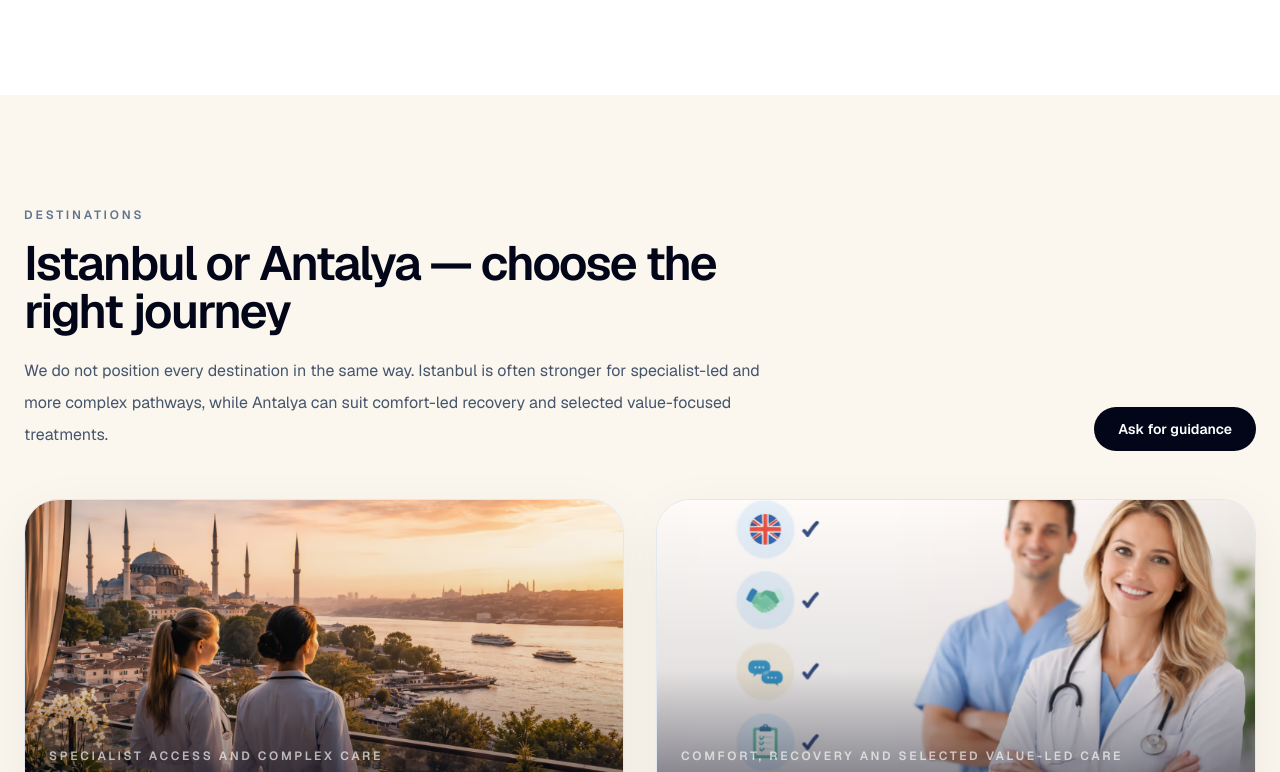
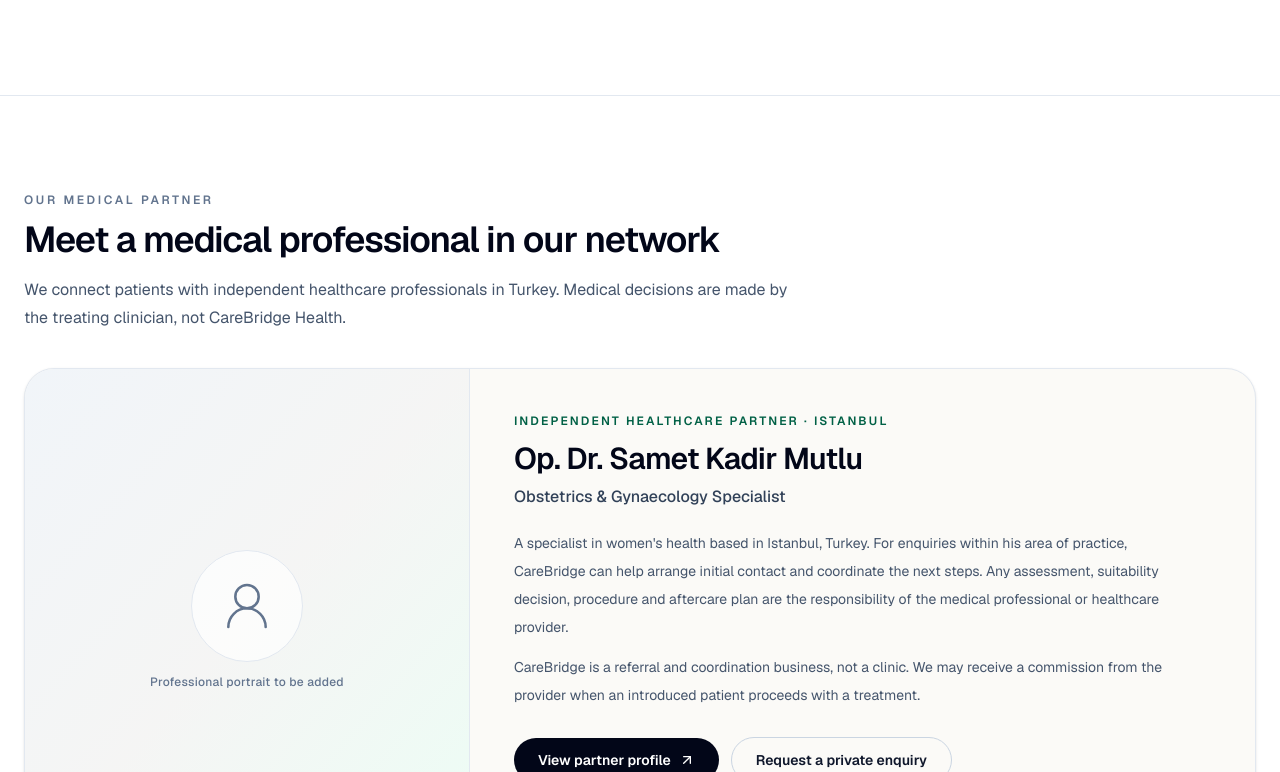
Before and after one commit to LyatifAhmed/carebridgehealth, a Next.js app: page / in a window 1280 px wide. Shown: the part 5788-6560 px from the top of the page. Built offline with nearby package versions, Linux system fonts and the light colour scheme.

Commit message:
Show medical partner section on CareBridge homepage

```diff
--- a/app/components/HomePageClient.tsx
+++ b/app/components/HomePageClient.tsx
@@ -7,6 +7,7 @@ import { recordCareBridgeEvent } from "./AnalyticsConsent";
 import HeroCursor from "./HeroCursor";
 import InsightsPreview from "./InsightsPreview";
 import FounderSection from "./FounderSection";
+import MedicalPartnerSection from "./MedicalPartnerSection";
 import FaqSection from "./FaqSection";
 import PatientJourneySection from "./PatientJourneySection";
 
@@ -634,6 +635,8 @@ export default function HomePageClient() {
 
       <FounderSection />
 
+      <MedicalPartnerSection />
+
       <section id="destinations" className="mx-auto max-w-7xl px-6 py-24 md:py-28">
         <div className="flex flex-col justify-between gap-6 md:flex-row md:items-end">
           <div className="max-w-3xl">
```
